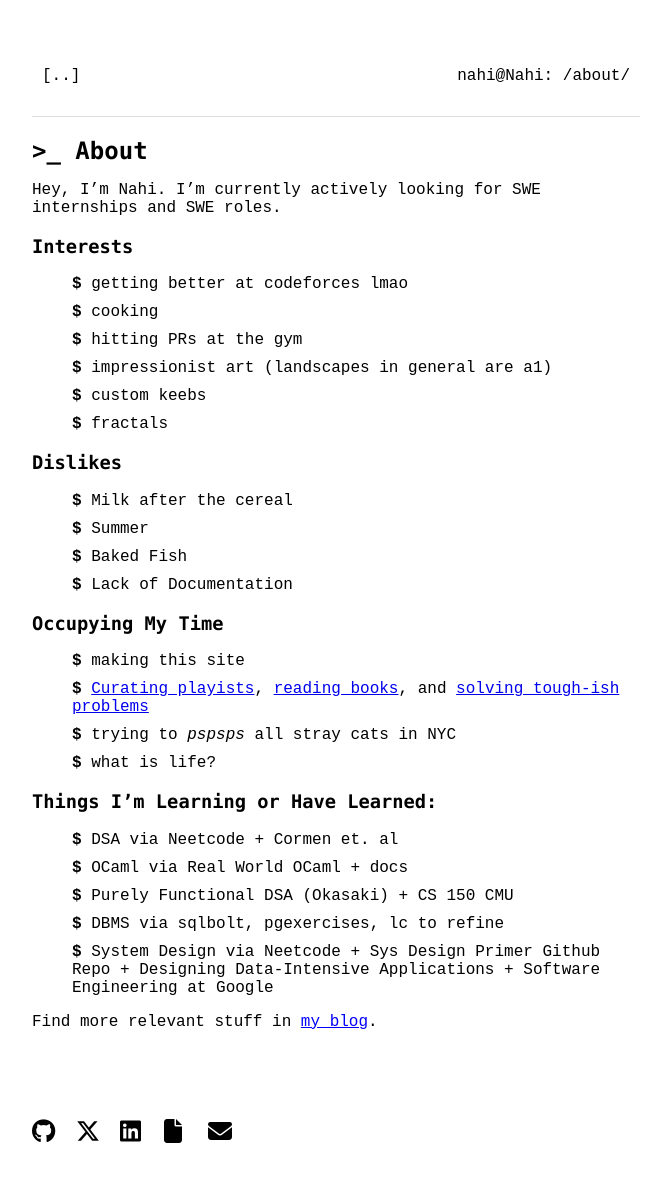
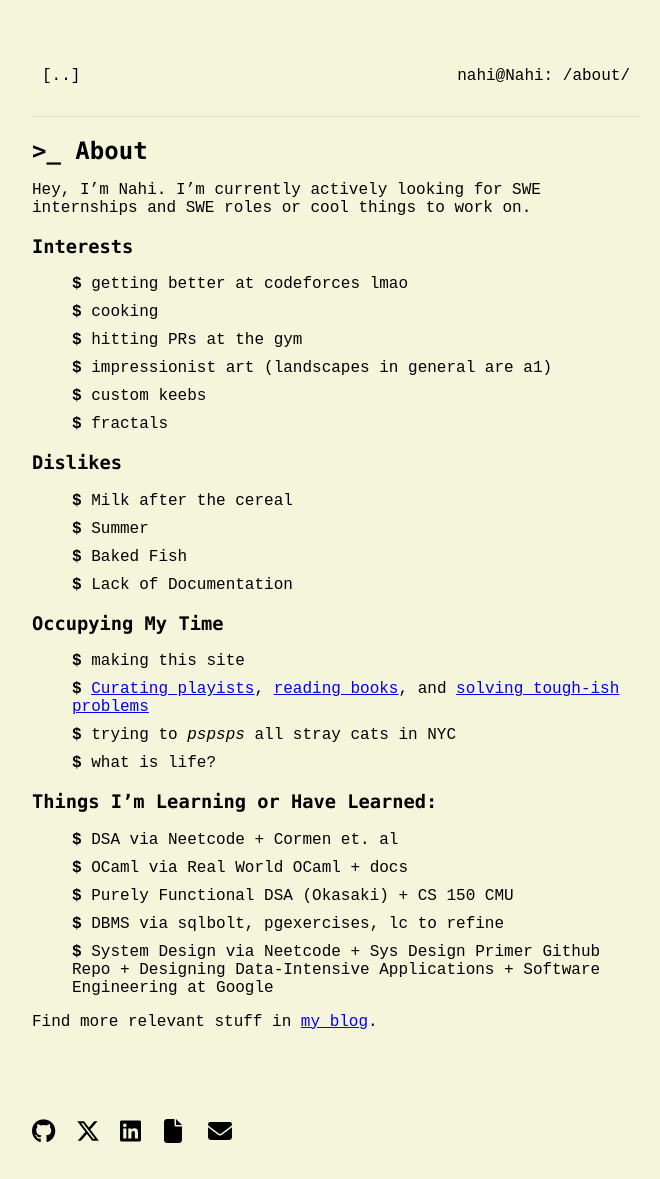
Before and after one commit to nvhiii/nahi-site, a Jekyll site: the page built from about.md, in a window 1280 px wide. Shown: the whole page, without its empty margins (304-964 px from the left). Built offline with Jekyll 4.4.1, drawn with Linux system fonts in a browser that asks for light colours.

Commit message:
blog + style

```diff
--- a/about.md
+++ b/about.md
@@ -7,7 +7,7 @@ permalink: /about/
 ## About
 
 Hey, I'm Nahi.
-I'm currently actively looking for SWE internships and SWE roles.
+I'm currently actively looking for SWE internships and SWE roles or cool things to work on.
 
 ### Interests
 
--- a/assets/css/style.css
+++ b/assets/css/style.css
@@ -3,7 +3,7 @@ body {
   font-family: "Courier New", Courier, monospace;
   margin: 0;
   padding: 0;
-  background-color: white;
+  background-color: #F5F5DC;  /* Warm beige background */
   color: black;
 }
 
```
Also changed, not shown: _posts/2024-12-29-Academia-Burnout-and-Recovery.md (added, +28 -0 lines).
